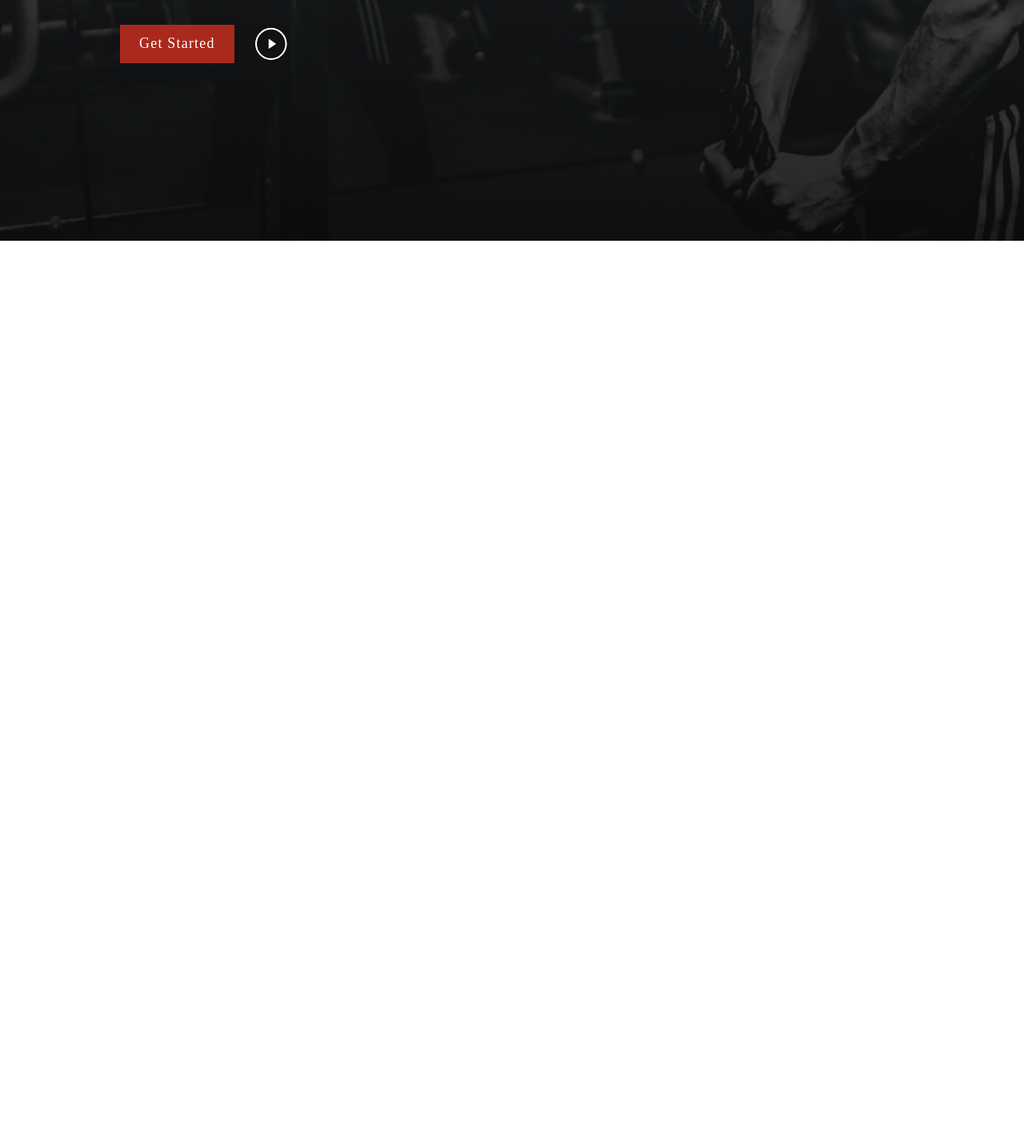
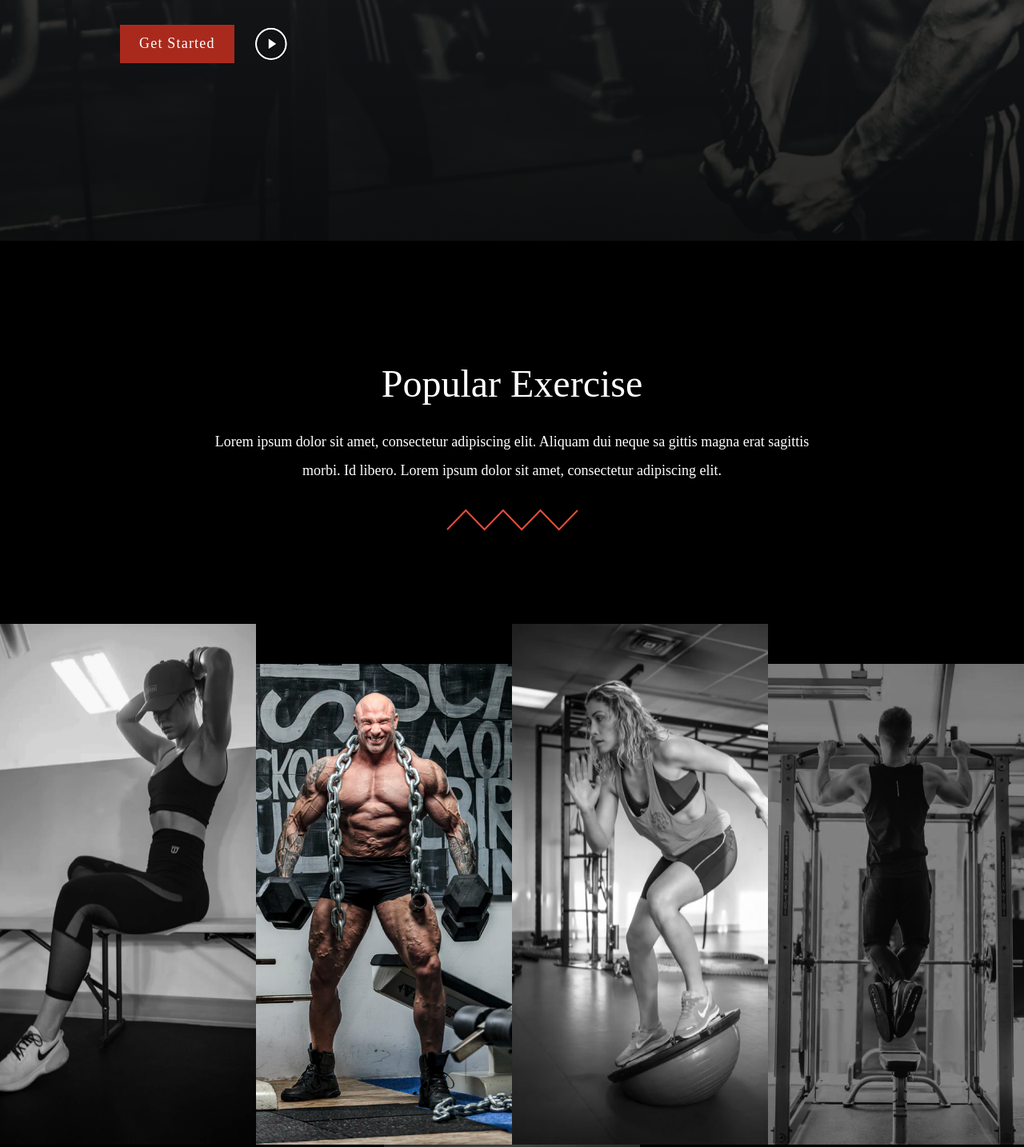
Before and after one commit to yrgenius/Site_Sport_Club_GYM, a website: page app/index.html in a window 1280 px wide. Shown: the part 549-1983 px from the top of the page at 80% size. Before the commit the page ends 850 px from the top, so only its background shows below. Drawn offline with Linux system fonts and the light colour scheme.

Commit message:
add exercise block

```diff
--- a/app/index.html
+++ b/app/index.html
@@ -47,7 +47,22 @@
             </div>
         </div>
     </div>
-    <section></section>
+    <section class="section section__2">
+        <div class="container">
+            <div class="exercise">
+                <h2 class="title exercise__title">popular exercise</h2>
+                <p class="exercise__text">Lorem ipsum dolor sit amet, consectetur adipiscing elit. Aliquam dui neque sa gittis magna erat sagittis morbi. Id libero. Lorem ipsum dolor sit amet, consectetur adipiscing elit.</p>
+                <img class="exercise__icon" src="./images/broken-line.svg" alt="broken line icon">
+            </div>
+        </div>
+        <div class="exercise__foto">
+            <img class="exercise__img" src="./images/exercise_foto/exercise_1.png" alt="some exercise">
+            <img class="exercise__img" src="./images/exercise_foto/exercise_2.png" alt="some exercise">
+            <img class="exercise__img" src="./images/exercise_foto/exercise_3.png" alt="some exercise">
+            <img class="exercise__img" src="./images/exercise_foto/exercise_4.png" alt="some exercise">
+            <img class="exercise__img" src="./images/exercise_foto/exercise_5.png" alt="some exercise">
+        </div>
+    </section>
     <section></section>
     <section></section>
     <section></section>
--- a/app/scss/_global.scss
+++ b/app/scss/_global.scss
@@ -3,6 +3,7 @@ body{
     font-size: 18px;
     line-height: 2;
     color: $wt;
+    background-color: $bl;
 }
 
 .container{
--- /dev/null
+++ b/app/scss/exercise.scss
@@ -0,0 +1,32 @@
+.exercise{
+    display: flex;
+    flex-direction: column;
+    flex-wrap: wrap;
+    align-items: center;
+    gap: 30px;
+    margin: 0 auto;
+    padding: 155px 0 116px;
+    max-width: 790px;
+
+    .title{
+        text-transform: capitalize;
+        font-size: 48px;
+        font-weight: 500;
+        line-height: 1;
+    }
+
+    &__text{
+        text-align: center;
+        font-size: 18px;
+    }
+}
+
+.exercise__foto{
+    display: flex;
+    flex-wrap: wrap;
+    justify-content: center;
+
+    & img:nth-child(2n){
+        margin-top: 50px;
+    }
+}
--- a/app/scss/style.scss
+++ b/app/scss/style.scss
@@ -4,5 +4,6 @@
 @import 'global';
 
 @import 'main';
+@import 'exercise';
 
 @import 'media';
```
Also changed, not shown: app/css/style.min.css, app/images/broken-line.svg (added), app/images/exercise_foto/exercise_1.png (added), app/images/exercise_foto/exercise_2.png (added), app/images/exercise_foto/exercise_3.png (added), app/images/exercise_foto/exercise_4.png (added), app/images/exercise_foto/exercise_5.png (added), 4 other files.
